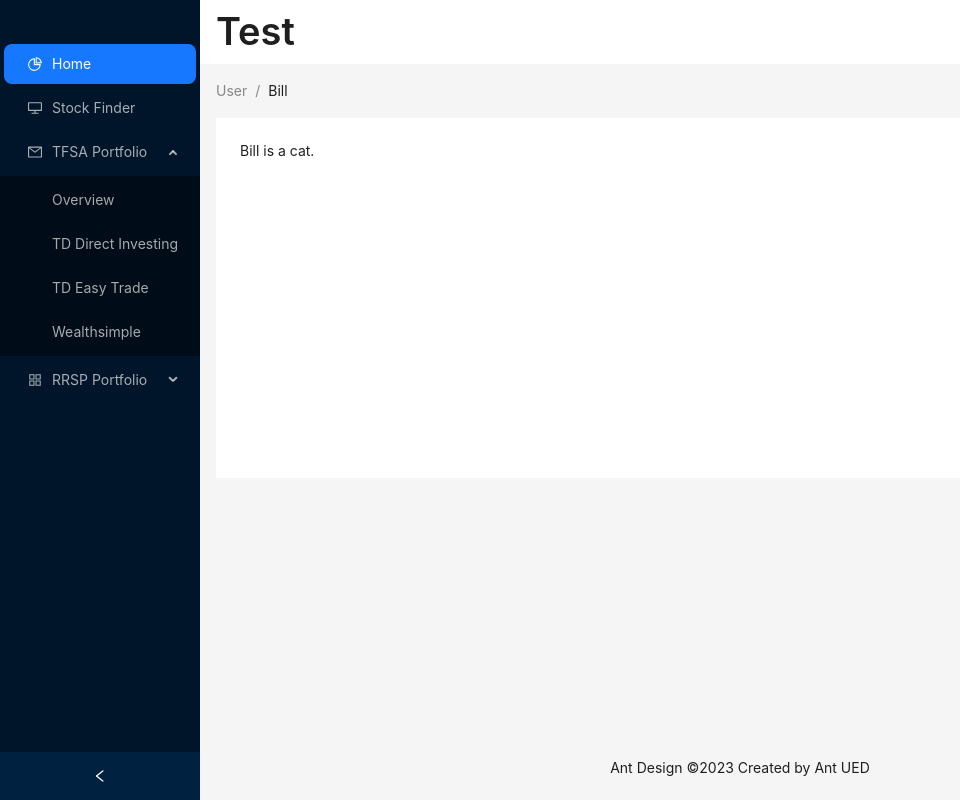
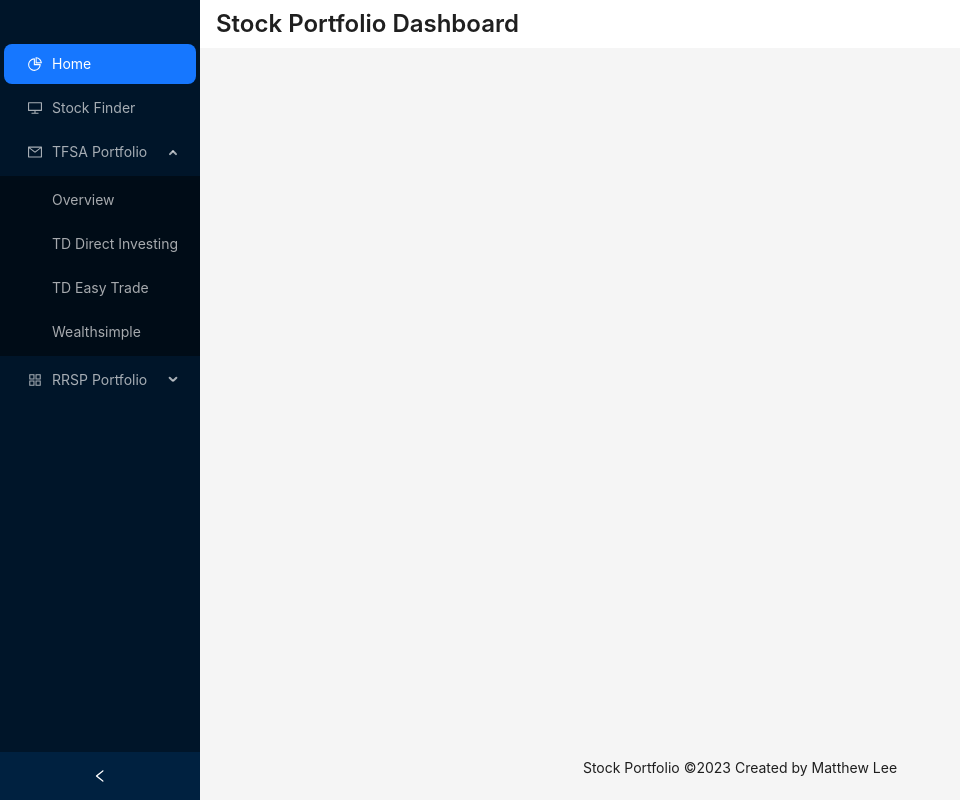
Before and after one commit to Matt1504/stock-portfolio, a React (Create React App) app: page / in a window 1280 px wide. Shown: the whole page, without its empty margins (0-960 px from the left). Built offline with nearby package versions, Linux system fonts and the light colour scheme.

Commit message:
created template for homepage

```diff
--- a/src/App.tsx
+++ b/src/App.tsx
@@ -1,34 +1,21 @@
 import React from 'react';
-import { Breadcrumb, Layout, theme } from 'antd';
-import MenuComponent from './components/Menu';
-import Title from './components/Title';
+import {
+  BrowserRouter as Router,
+  Routes,
+  Route,
+  Link,
+  redirect
+} from "react-router-dom";
+import DashboardView from './views/DashboardView';
 
-const { Header, Content, Footer } = Layout;
-
-const App: React.FC = () => {
-  const {
-    token: { colorBgContainer },
-  } = theme.useToken();
+const App = () => {
 
   return (
-    <Layout style={{ minHeight: '100vh' }}>
-      <MenuComponent/>
-      <Layout className="site-layout">
-        <Header style={{ padding: 0, background: colorBgContainer }}>
-          <Title title="Test"/>
-        </Header>
-        <Content style={{ margin: '0 16px' }}>
-          <Breadcrumb style={{ margin: '16px 0' }}>
-            <Breadcrumb.Item>User</Breadcrumb.Item>
-            <Breadcrumb.Item>Bill</Breadcrumb.Item>
-          </Breadcrumb>
-          <div style={{ padding: 24, minHeight: 360, background: colorBgContainer }}>
-            Bill is a cat.
-          </div>
-        </Content>
-        <Footer style={{ textAlign: 'center' }}>Ant Design ©2023 Created by Ant UED</Footer>
-      </Layout>
-    </Layout>
+    <Router>
+      <Routes>
+          <Route path="/" element={<DashboardView/>}/>
+        </Routes>
+    </Router>
   );
 };
 
--- a/src/components/Layout.tsx
+++ b/src/components/Layout.tsx
@@ -21,10 +21,10 @@ const LayoutComponent = (props: LcProps) => {
     <Layout style={{ minHeight: '100vh' }}>
       <MenuComponent/>
       <Layout className="site-layout">
-        <Header style={{ padding: 0, background: colorBgContainer }}>
+        <Header style={{ height: 48, padding: 0, background: colorBgContainer }}>
           <Title title={title}/>
         </Header>
-        <Content style={{ margin: '0 16px' }}>
+        <Content style={{ margin: 16, padding: 24 }}>
           {children}
         </Content>
         <Footer style={{ textAlign: 'center' }}>Stock Portfolio ©2023 Created by Matthew Lee</Footer>
--- a/src/components/Title.tsx
+++ b/src/components/Title.tsx
@@ -15,7 +15,7 @@ type TProps = {
 const TitleComponent = (props:TProps) => {
     const { title } = props;
     return (
-        <Title style={titleStyle}>{title}</Title>
+        <Title level={3} style={titleStyle}>{title}</Title>
     )
 }
 
--- /dev/null
+++ b/src/views/DashboardView/index.tsx
@@ -0,0 +1,14 @@
+import React from 'react';
+import {  } from 'antd';
+
+import LayoutComponent from '../../components/Layout';
+
+const DashboardView = () => {
+  return (
+    <LayoutComponent title="Stock Portfolio Dashboard">
+
+    </LayoutComponent>
+  );
+};
+
+export default DashboardView;
```
